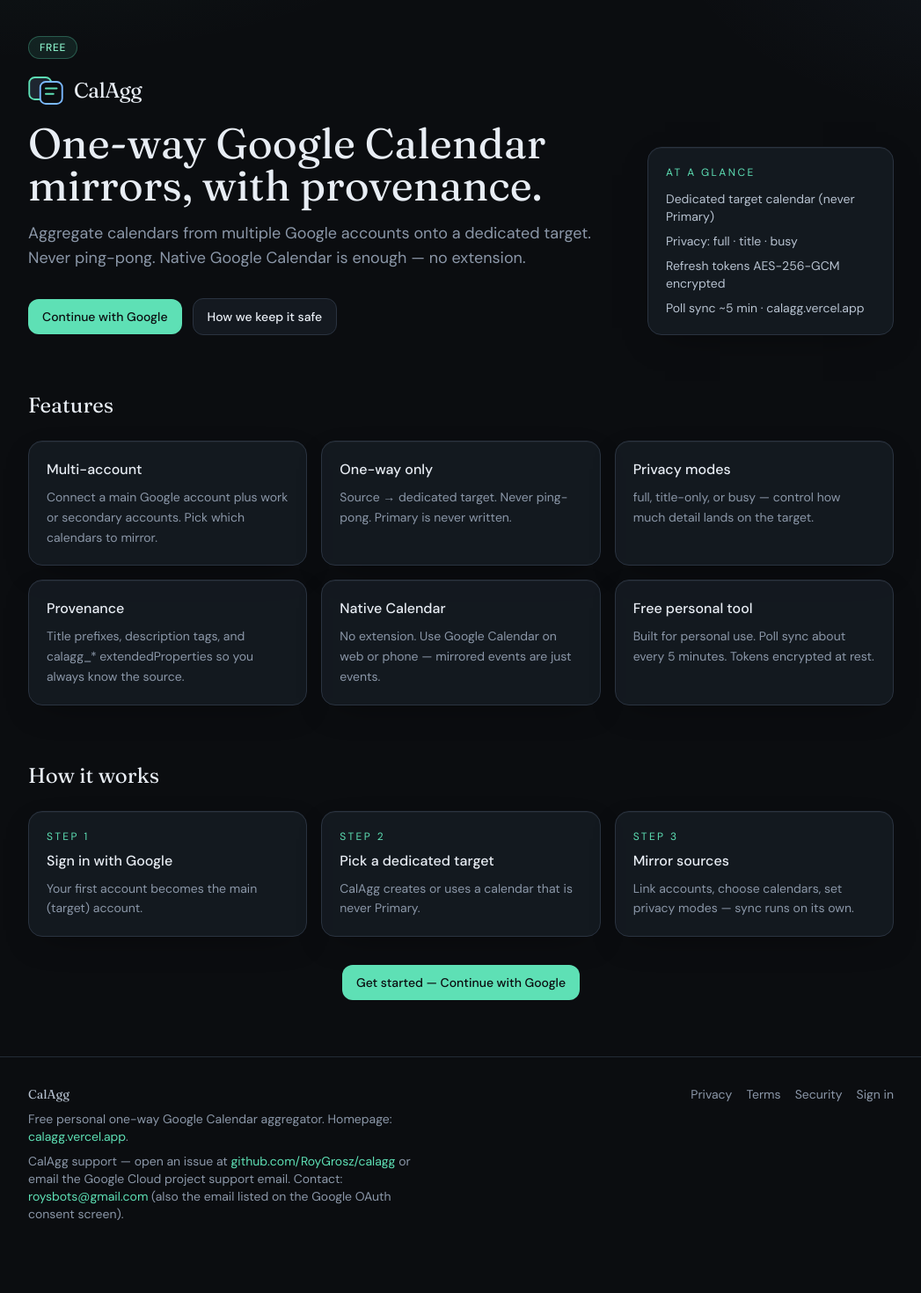
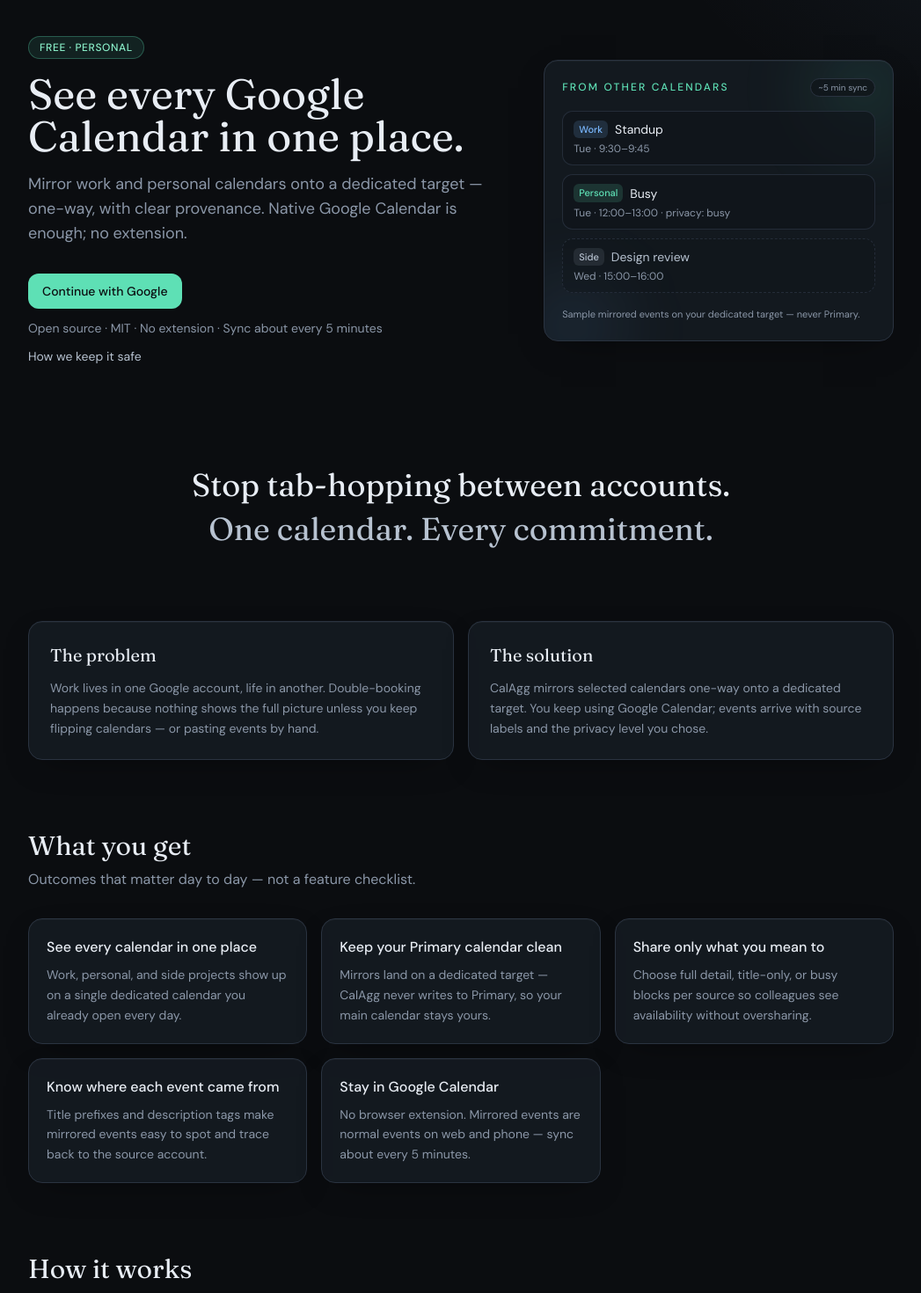
Before and after one commit to RoyGrosz/calagg, a Next.js app: page / in a window 1280 px wide. Shown: the part 80-1550 px from the top of the page at 88% size, without its empty margins (116-1163 px from the left). Before the commit the page ends 1502 px from the top, so only its background shows below. Built offline with nearby package versions, Linux system fonts and the light colour scheme; no server answers.

Commit message:
Polish marketing landing for conversion and ship checklist

```diff
--- a/src/app/page.tsx
+++ b/src/app/page.tsx
@@ -2,109 +2,95 @@
 import { MarketingHeader } from "@/components/MarketingHeader";
 import { SiteFooter } from "@/components/SiteFooter";
 import { OpenAppCta } from "@/components/OpenAppCta";
-import { Logo } from "@/components/Logo";
-
-const features = [
-  {
-    title: "Multi-account",
-    body: "Connect a main Google account plus work or secondary accounts. Pick which calendars to mirror.",
-  },
-  {
-    title: "One-way only",
-    body: "Source → dedicated target. Never ping-pong. Primary is never written.",
-  },
-  {
-    title: "Privacy modes",
-    body: "full, title-only, or busy — control how much detail lands on the target.",
-  },
-  {
-    title: "Provenance",
-    body: "Title prefixes, description tags, and calagg_* extendedProperties so you always know the source.",
-  },
-  {
-    title: "Native Calendar",
-    body: "No extension. Use Google Calendar on web or phone — mirrored events are just events.",
-  },
-  {
-    title: "Free personal tool",
-    body: "Built for personal use. Poll sync about every 5 minutes. Tokens encrypted at rest.",
-  },
-];
-
-const steps = [
-  {
-    n: "1",
-    title: "Sign in with Google",
-    body: "Your first account becomes the main (target) account.",
-  },
-  {
-    n: "2",
-    title: "Pick a dedicated target",
-    body: "CalAgg creates or uses a calendar that is never Primary.",
-  },
-  {
-    n: "3",
-    title: "Mirror sources",
-    body: "Link accounts, choose calendars, set privacy modes — sync runs on its own.",
-  },
-];
+import { FadeIn } from "@/components/FadeIn";
+import { HeroMock } from "@/components/HeroMock";
+import { PrimaryCta } from "@/components/PrimaryCta";
+import { benefits, steps, faqs } from "@/lib/landing-copy";
 
 export default function LandingPage() {
   return (
     <div className="flex min-h-screen flex-col">
       <MarketingHeader />
-      <main className="mx-auto w-full max-w-5xl flex-1 px-5 py-12 sm:py-16">
+      <main id="main-content" className="mx-auto w-full max-w-5xl flex-1 px-5 py-12 sm:py-16">
+        <section className="grid items-center gap-10 lg:grid-cols-[1.15fr_0.85fr] lg:gap-12">
+          <div>
             <div className="mb-4 inline-flex items-center gap-2 rounded-full border border-mint-400/30 bg-mint-400/10 px-3 py-1 text-xs font-medium uppercase tracking-wider text-mint-300">
-          Free
+              Free · personal
             </div>
-        <div className="flex flex-col gap-8 lg:flex-row lg:items-end lg:justify-between">
-          <div className="max-w-2xl">
-            <div className="mb-4 flex items-center gap-3">
-              <Logo className="h-10 w-10" />
-              <span className="font-display text-2xl tracking-tight">CalAgg</span>
-            </div>
-            <h1 className="font-display text-4xl leading-tight text-mist-100 sm:text-5xl">
-              One-way Google Calendar mirrors, with provenance.
+            <h1 className="font-display text-4xl leading-[1.1] text-mist-100 sm:text-5xl">
+              See every Google Calendar in one place.
             </h1>
-            <p className="mt-4 text-base leading-relaxed text-mist-500 sm:text-lg">
-              Aggregate calendars from multiple Google accounts onto a dedicated target.
-              Never ping-pong. Native Google Calendar is enough — no extension.
+            <p className="mt-4 max-w-xl text-base leading-relaxed text-mist-500 sm:text-lg">
+              Mirror work and personal calendars onto a dedicated target — one-way,
+              with clear provenance. Native Google Calendar is enough; no extension.
             </p>
-            <div className="mt-8 flex flex-wrap items-center gap-3">
-              <Link href="/login" className="btn-primary">
-                Continue with Google
-              </Link>
-              <Link href="/security" className="btn-ghost">
+            <div className="mt-8 flex flex-col items-start gap-3">
+              <PrimaryCta />
+              <p className="text-sm text-mist-500">
+                Open source · MIT · No extension · Sync about every 5 minutes
+              </p>
+              <p className="text-sm text-mist-500">
+                <Link href="/security" className="text-mist-300 underline-offset-2 hover:text-mint-400 hover:underline">
                   How we keep it safe
                 </Link>
-            </div>
+              </p>
               <OpenAppCta />
             </div>
-          <div className="card max-w-sm p-5 text-sm text-mist-300">
-            <p className="text-xs uppercase tracking-[0.2em] text-mint-400">At a glance</p>
-            <ul className="mt-3 space-y-2">
-              <li>Dedicated target calendar (never Primary)</li>
-              <li>Privacy: full · title · busy</li>
-              <li>Refresh tokens AES-256-GCM encrypted</li>
-              <li>Poll sync ~5 min · calagg.vercel.app</li>
-            </ul>
           </div>
+          <HeroMock />
+        </section>
+
+        <FadeIn className="mt-24 sm:mt-28">
+          <p className="mx-auto max-w-3xl text-center font-display text-3xl leading-snug text-mist-100 sm:text-4xl sm:leading-snug">
+            Stop tab-hopping between accounts.
+            <br className="hidden sm:block" />{" "}
+            <span className="text-mist-300">One calendar. Every commitment.</span>
+          </p>
+        </FadeIn>
+
+        <FadeIn className="mt-20">
+          <section className="grid gap-4 sm:grid-cols-2">
+            <div className="card p-6">
+              <h2 className="font-display text-xl text-mist-100">The problem</h2>
+              <p className="mt-3 text-sm leading-relaxed text-mist-500">
+                Work lives in one Google account, life in another. Double-booking
+                happens because nothing shows the full picture unless you keep flipping
+                calendars — or pasting events by hand.
+              </p>
             </div>
+            <div className="card border-mint-400/20 p-6">
+              <h2 className="font-display text-xl text-mist-100">The solution</h2>
+              <p className="mt-3 text-sm leading-relaxed text-mist-500">
+                CalAgg mirrors selected calendars one-way onto a dedicated target.
+                You keep using Google Calendar; events arrive with source labels and
+                the privacy level you chose.
+              </p>
+            </div>
+          </section>
+        </FadeIn>
 
-        <section className="mt-16">
-          <h2 className="font-display text-2xl text-mist-100">Features</h2>
-          <div className="mt-6 grid gap-4 sm:grid-cols-2 lg:grid-cols-3">
-            {features.map((f) => (
-              <div key={f.title} className="card p-5">
-                <h3 className="font-medium text-mist-100">{f.title}</h3>
-                <p className="mt-2 text-sm leading-relaxed text-mist-500">{f.body}</p>
+        <FadeIn className="mt-20">
+          <section id="features">
+            <h2 className="font-display text-2xl text-mist-100 sm:text-3xl">What you get</h2>
+            <p className="mt-2 max-w-2xl text-sm text-mist-500 sm:text-base">
+              Outcomes that matter day to day — not a feature checklist.
+            </p>
+            <div className="mt-8 grid gap-4 sm:grid-cols-2 lg:grid-cols-3">
+              {benefits.map((b, i) => (
+                <FadeIn key={b.title} delayMs={i * 60}>
+                  <div className="card h-full p-5">
+                    <h3 className="font-medium text-mist-100">{b.title}</h3>
+                    <p className="mt-2 text-sm leading-relaxed text-mist-500">{b.body}</p>
                   </div>
+                </FadeIn>
               ))}
             </div>
           </section>
+        </FadeIn>
 
-        <section className="mt-16">
-          <h2 className="font-display text-2xl text-mist-100">How it works</h2>
+        <FadeIn className="mt-20">
+          <section>
+            <h2 className="font-display text-2xl text-mist-100 sm:text-3xl">How it works</h2>
             <div className="mt-6 grid gap-4 sm:grid-cols-3">
               {steps.map((s) => (
                 <div key={s.n} className="card p-5">
@@ -114,12 +100,46 @@
                 </div>
               ))}
             </div>
-          <div className="mt-8 text-center">
-            <Link href="/login" className="btn-primary">
-              Get started — Continue with Google
-            </Link>
+          </section>
+        </FadeIn>
+
+        <FadeIn className="mt-20">
+          <section id="faq">
+            <h2 className="font-display text-2xl text-mist-100 sm:text-3xl">FAQ</h2>
+            <div className="mt-6 space-y-3">
+              {faqs.map((item) => (
+                <details key={item.q} className="card group open:border-mint-400/25">
+                  <summary className="cursor-pointer list-none px-5 py-4 font-medium text-mist-100 marker:content-none [&::-webkit-details-marker]:hidden">
+                    <span className="flex items-start justify-between gap-4">
+                      <span>{item.q}</span>
+                      <span className="mt-0.5 shrink-0 text-mist-500 transition group-open:rotate-45">+</span>
+                    </span>
+                  </summary>
+                  <p className="border-t border-ink-600/80 px-5 py-4 text-sm leading-relaxed text-mist-500">
+                    {item.a}
+                  </p>
+                </details>
+              ))}
             </div>
           </section>
+        </FadeIn>
+
+        <FadeIn className="mt-20 mb-8">
+          <section className="card px-6 py-10 text-center sm:px-10">
+            <h2 className="font-display text-2xl text-mist-100 sm:text-3xl">
+              Ready for one calendar view?
+            </h2>
+            <p className="mx-auto mt-3 max-w-lg text-sm text-mist-500 sm:text-base">
+              Connect Google, pick a dedicated target, and start mirroring — free, no card.
+            </p>
+            <div className="mt-8 flex flex-col items-center gap-3">
+              <PrimaryCta />
+              <p className="text-sm text-mist-500">
+                Open source · MIT · No extension · Sync about every 5 minutes
+              </p>
+            </div>
+          </section>
+        </FadeIn>
       </main>
       <SiteFooter />
     </div>
```
Lines whose indentation alone changed are shown as unchanged.
